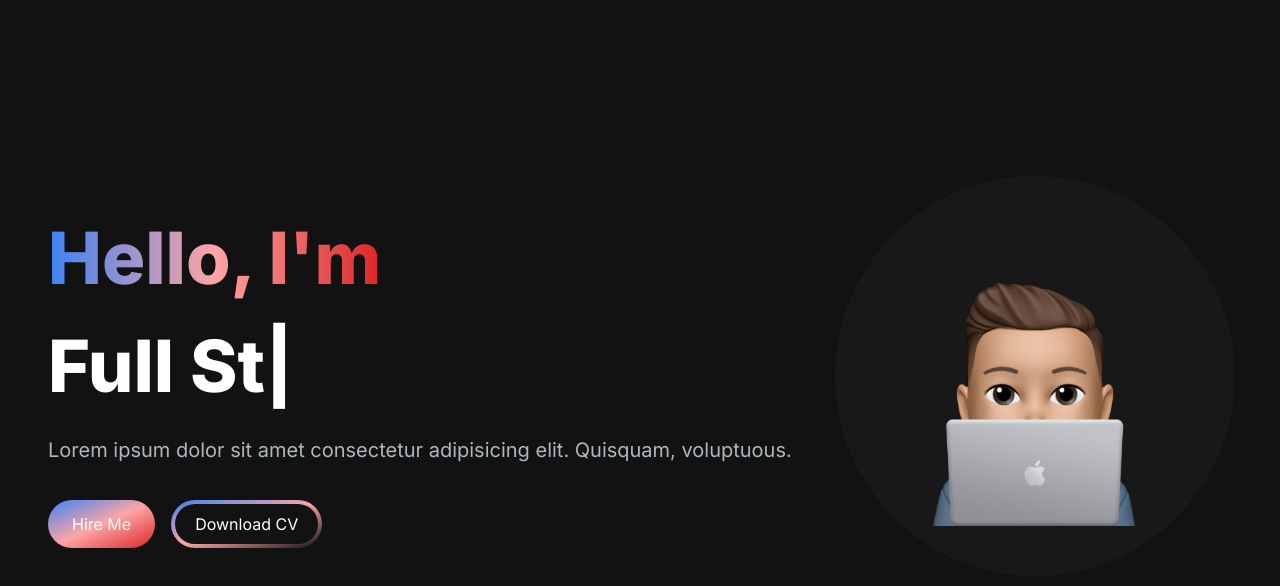
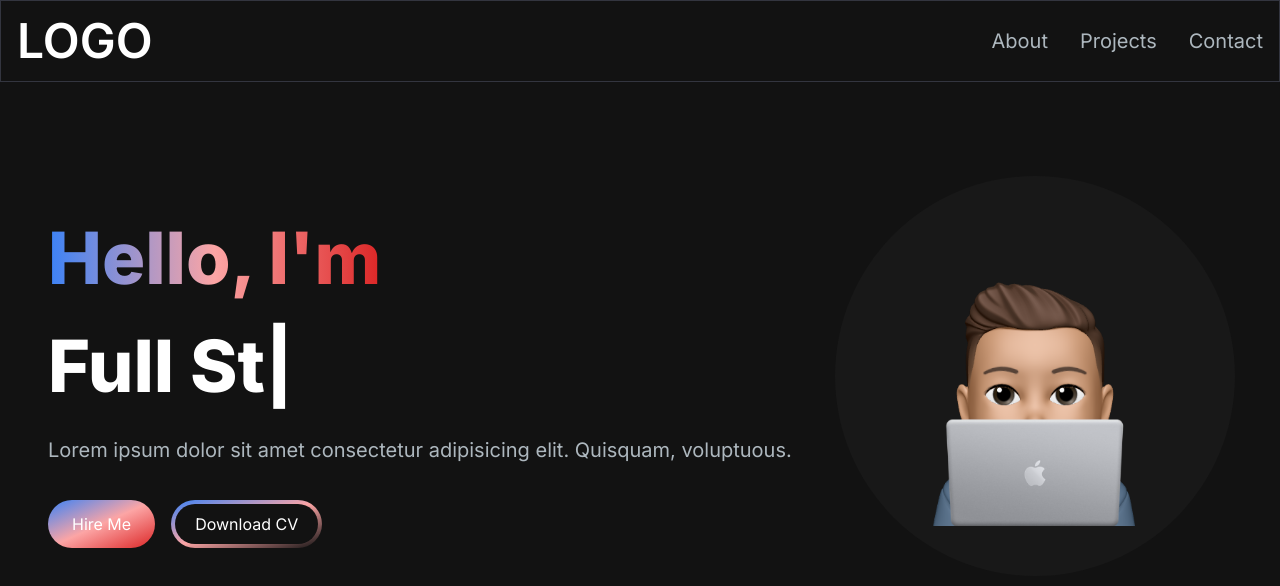
Before and after one commit to tzafff/portofolio-website, a Next.js app: page / in a window 1280 px wide. Shown: the top 586 px of the page. Built offline with nearby package versions, Linux system fonts and the light colour scheme.

Commit message:
NavBar/Header

```diff
--- a/package.json
+++ b/package.json
@@ -9,6 +9,7 @@
     "lint": "next lint"
   },
   "dependencies": {
+    "@heroicons/react": "^2.1.1",
     "framer-motion": "^11.0.5",
     "next": "14.1.0",
     "react": "^18",
--- /dev/null
+++ b/src/app/components/MenuOverlay.jsx
@@ -0,0 +1,16 @@
+import React from "react";
+import NavLink from "./NavLink";
+
+const MenuOverlay = ({ links }) => {
+    return (
+        <ul className="flex flex-col py-4 items-center">
+            {links.map((link, index) => (
+                <li key={index}>
+                    <NavLink href={link.path} title={link.title} />
+                </li>
+            ))}
+        </ul>
+    );
+};
+
+export default MenuOverlay;
--- /dev/null
+++ b/src/app/components/NavBar.jsx
@@ -0,0 +1,67 @@
+"use client";
+import Link from "next/link";
+import React, { useState } from "react";
+import NavLink from "./NavLink";
+import { Bars3Icon, XMarkIcon } from "@heroicons/react/24/solid";
+import MenuOverlay from "./MenuOverlay";
+
+const navLinks = [
+    {
+        title: "About",
+        path: "#about",
+    },
+    {
+        title: "Projects",
+        path: "#projects",
+    },
+    {
+        title: "Contact",
+        path: "#contact",
+    },
+];
+
+const Navbar = () => {
+    const [navbarOpen, setNavbarOpen] = useState(false);
+
+    return (
+        <nav className="fixed mx-auto border border-[#33353F] top-0 left-0 right-0 z-10 bg-[#121212] bg-opacity-100">
+            <div className="flex container lg:py-4 flex-wrap items-center justify-between mx-auto px-4 py-2">
+                <Link
+                    href={"/"}
+                    className="text-2xl md:text-5xl text-white font-semibold"
+                >
+                    LOGO
+                </Link>
+                <div className="mobile-menu block md:hidden">
+                    {!navbarOpen ? (
+                        <button
+                            onClick={() => setNavbarOpen(true)}
+                            className="flex items-center px-3 py-2 border rounded border-slate-200 text-slate-200 hover:text-white hover:border-white"
+                        >
+                            <Bars3Icon className="h-5 w-5" />
+                        </button>
+                    ) : (
+                        <button
+                            onClick={() => setNavbarOpen(false)}
+                            className="flex items-center px-3 py-2 border rounded border-slate-200 text-slate-200 hover:text-white hover:border-white"
+                        >
+                            <XMarkIcon className="h-5 w-5" />
+                        </button>
+                    )}
+                </div>
+                <div className="menu hidden md:block md:w-auto" id="navbar">
+                    <ul className="flex p-4 md:p-0 md:flex-row md:space-x-8 mt-0">
+                        {navLinks.map((link, index) => (
+                            <li key={index}>
+                                <NavLink href={link.path} title={link.title} />
+                            </li>
+                        ))}
+                    </ul>
+                </div>
+            </div>
+            {navbarOpen ? <MenuOverlay links={navLinks} /> : null}
+        </nav>
+    );
+};
+
+export default Navbar;
--- /dev/null
+++ b/src/app/components/NavLink.jsx
@@ -0,0 +1,14 @@
+import React from 'react'
+import Link from "next/link";
+
+const NavLink = ({ href, title }) => {
+    return (
+        <Link
+            href={href}
+            className="block py-2 pl-3 pr-4 text-[#ADB7BE] sm:text-xl rounded md:p-0 hover:text-white"
+        >
+            {title}
+        </Link>
+    )
+}
+export default NavLink
--- a/src/app/page.js
+++ b/src/app/page.js
@@ -1,11 +1,14 @@
 import Image from "next/image";
 import HeroSection from "@/app/components/HeroSection";
+import NavBar from "@/app/components/NavBar";
 
 export default function Home() {
   return (
       <main className="flex min-h-screen flex-col bg-[#121212]">
           <div className="container mt-24 mx-auto px-12 py-4">
+              <NavBar />
               <HeroSection />
+
           </div>
 
     </main>
```
Also changed, not shown: 1 other file (tests, documents, lock files or other folders).
